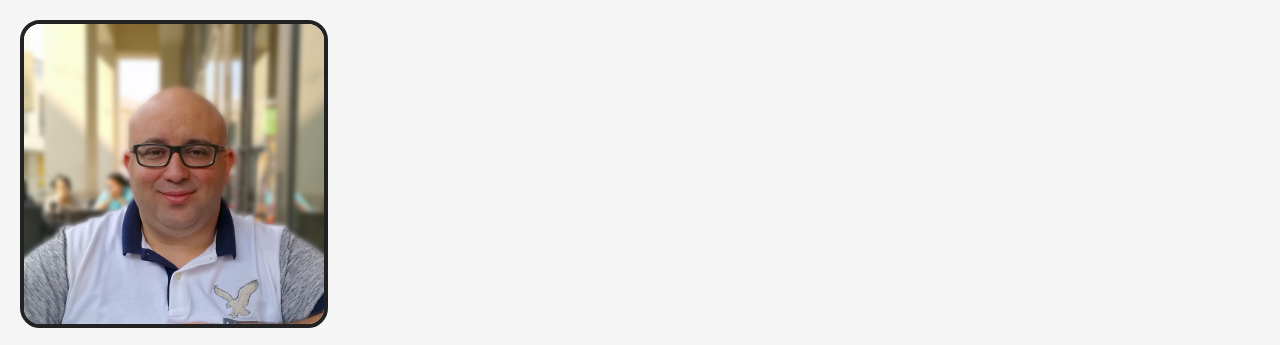
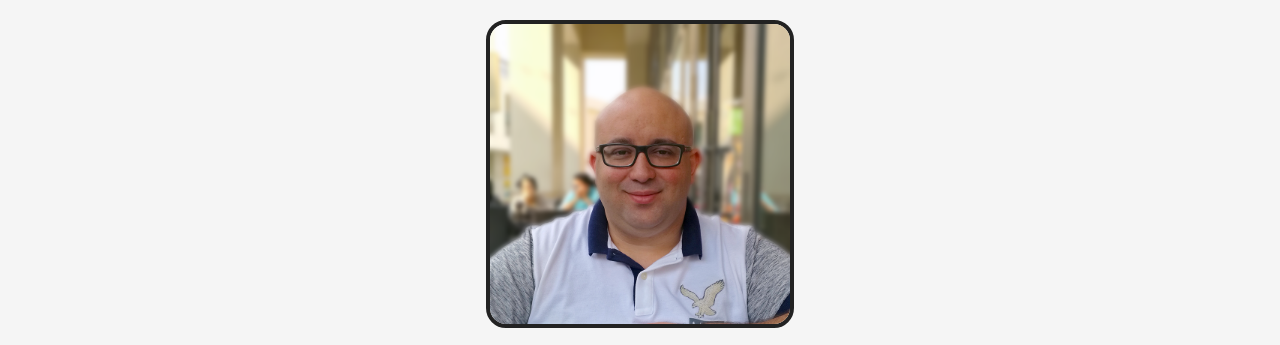
Before and after one commit to sobhy0101/learn-html-css-scrimba, a website built with Vite: page index.html in a window 1280 px wide. Shown: the top 345 px of the page. Built offline with nearby package versions, Linux system fonts and the light colour scheme.

Commit message:
Wrap main content in container and center layout
Added a #main-container section in index.html to wrap the main content. Updated styles.css to center the container, set its width, and use flexbox for improved layout and alignment.

```diff
--- a/index.html
+++ b/index.html
@@ -8,6 +8,7 @@
         <script src="index.js"></script>
     </head>
     <body>
+        <section id="main-container">
             <img src="profile.jpg" alt="Picture of me">
             <h1>Hi, my name is Mahmoud</h1>
             <h2>Fun facts about me:</h2>
@@ -39,5 +40,6 @@
                 <div class="item">😡</div>
                 <div class="item">😲</div>
             </section>
+        </section>
     </body>
 </html>
--- a/styles.css
+++ b/styles.css
@@ -100,3 +100,11 @@ button {
     transition: all 0.7s ease-in-out;
     cursor: pointer;
 }
+
+#main-container {
+    width: 800px;
+    display: flex;
+    flex-direction: column;
+    align-items: center;
+    margin: auto;
+}
```
Lines whose indentation alone changed are shown as unchanged.
